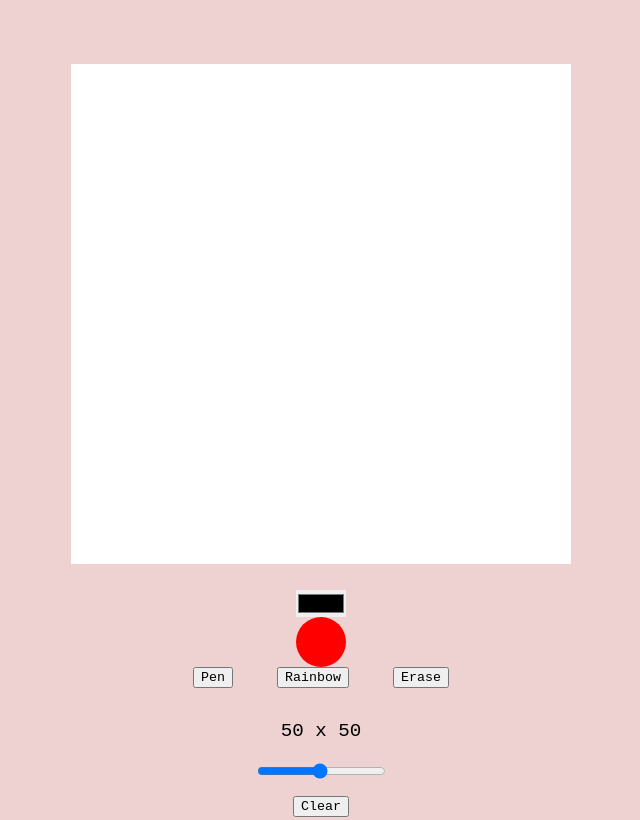
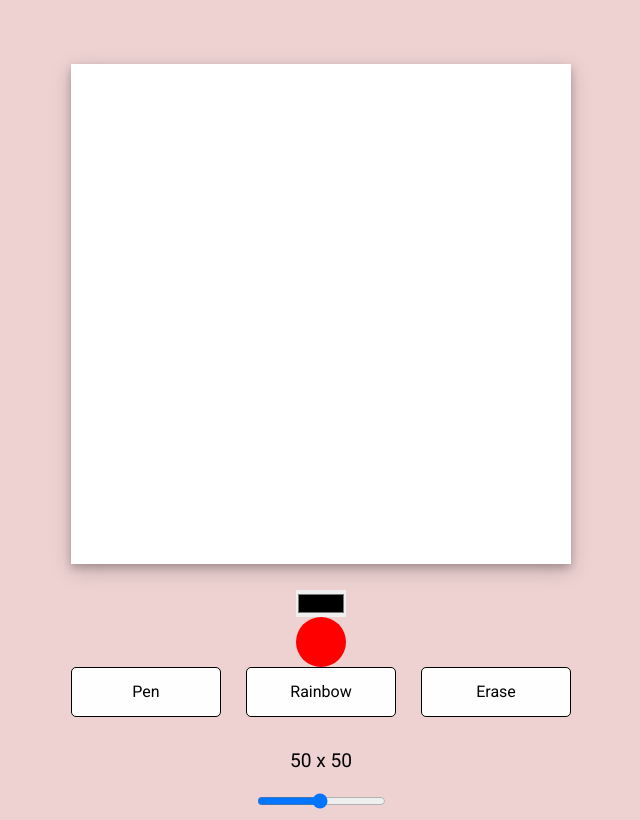
Before and after one commit to lienzhuzhu/sketch-app, a plain HTML site: page index.html in a window 1280 px wide. Shown: the top 820 px of the page, without its empty margins (319-959 px from the left). Drawn offline with Linux system fonts and the light colour scheme.

Commit message:
save point before i break the css

```diff
--- a/index.html
+++ b/index.html
@@ -4,6 +4,7 @@
     <meta charset="UTF-8">
     <meta http-equiv="X-UA-Compatible" content="IE=edge">
     <meta name="viewport" content="width=device-width, initial-scale=1.0">
+    <link href="https://fonts.googleapis.com/css2?family=Roboto:wght@400;700&display=swap" rel="stylesheet"/>
     <link rel="stylesheet" href="styles.css">
     <link rel="icon" type="image/png" href="favicon.png"/>
     <title>Etch-A-Sketch</title>
--- a/script.js
+++ b/script.js
@@ -3,19 +3,24 @@
 
 const grid = document.getElementById("grid");
 const slider = document.getElementById("slider");
+const colorPicker = document.getElementById("color-selector");
 const clearBtn = document.getElementById("clear-button");
 const gridBtn = document.getElementById("grid-switch");
 const sizeDisplay = document.getElementById("size-display");
 const hexValues = [0,1,2,3,4,5,6,7,8,9,'A','B','C','D','E','F'];
 
+let color = "black";
 let mode = "erase";
-let color = "black";
 let gridBorder = false;
 let draw = false;
 
+function setColor() {
+    color = colorPicker.value;
+}
+
 function setSize() {
     grid.innerHTML = '';
-    size = slider.value;
+    let size = slider.value;
     sizeDisplay.innerText = size + " x " + size;
 
     grid.style.gridTemplateColumns = `repeat(${size}, 1fr)`;
@@ -84,12 +89,15 @@ function colorSquare() {
     }
 }
 
+colorPicker.onchange = () => setColor();
+document.addEventListener("DOMContentLoaded", setColor);
+
 slider.addEventListener("input", setSize);
 document.addEventListener("DOMContentLoaded", setSize);
 
-grid.addEventListener("click", drawSwitch);
-clearBtn.addEventListener("click", setSize);
-gridBtn.addEventListener("click", gridSwitch);
+grid.onclick = () => drawSwitch();
+clearBtn.onclick = () => setSize();
+gridBtn.onclick = () => gridSwitch();
 
 for (let i = 0; i < document.getElementsByClassName("mode-button").length; i++) {
     document.getElementsByClassName("mode-button")[i].addEventListener("click", setMode);
--- a/styles.css
+++ b/styles.css
@@ -1,18 +1,34 @@
+:root {
+    --primary-dark: #333;
+    --primary-light: #ededed;
+    --secondary-light: #fefefe;
+}
+
 body {
     margin: 0;
     background-color: rgb(238, 210, 210);
 }
 
-
-
 p {
-    font-family: monospace;
+    font-family: 'Roboto', sans-serif;
     font-size: 1.5vw;
     text-align: center;
 }
 
 button {
-    font-family: monospace;
+    font-family: 'Roboto', sans-serif;
+    font-size: 16px;
+    background-color: #fefefe;
+    border: 1px solid black;
+    outline: none;
+    border-radius: 5px;
+    width: 150px;
+    height: 50px;
+}
+
+.selected {
+    background-color: var(--primary-dark);
+    color: var(--primary-light);
 }
 
 .container {
@@ -34,7 +50,7 @@ button {
 #mode-buttons-container {
     display: flex;
     justify-content: space-between;
-    width: 20%;
+    width: 500px;
     margin-bottom: 1vw;
 }
 
@@ -47,6 +63,7 @@ button {
     height: 500px;
     display: grid;
     background-color: white;
+    box-shadow: 0 4px 8px 0 rgba(0, 0, 0, 0.2), 0 6px 20px 0 rgba(0, 0, 0, 0.19);
 }
 
 #color-selector {
```
Also changed, not shown: favicon.png.
